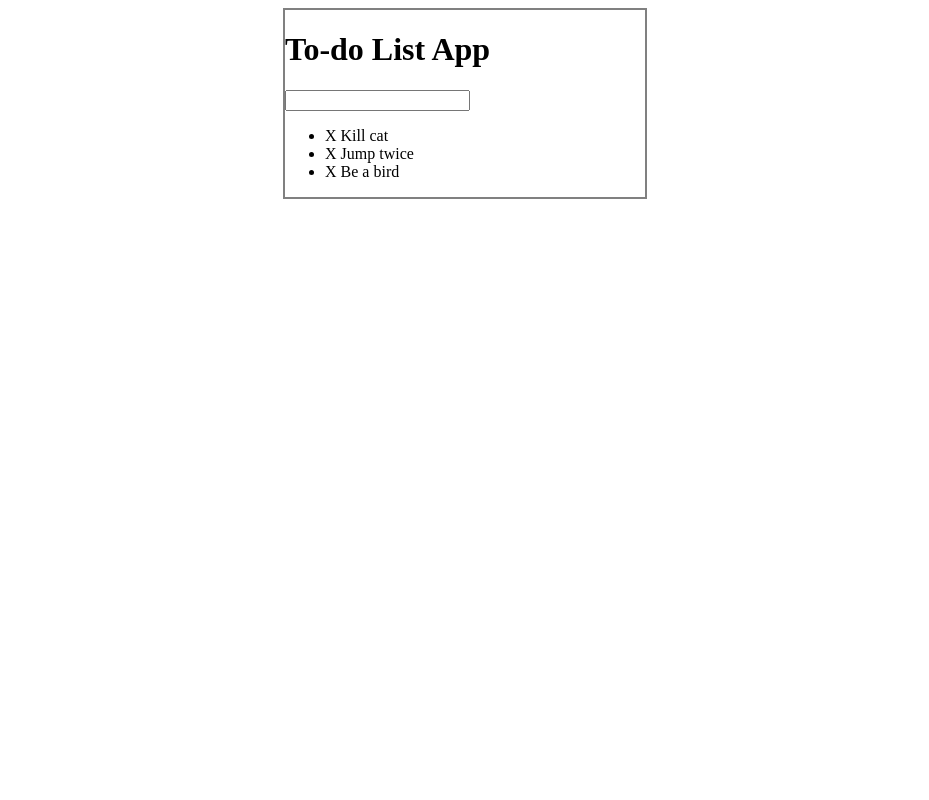
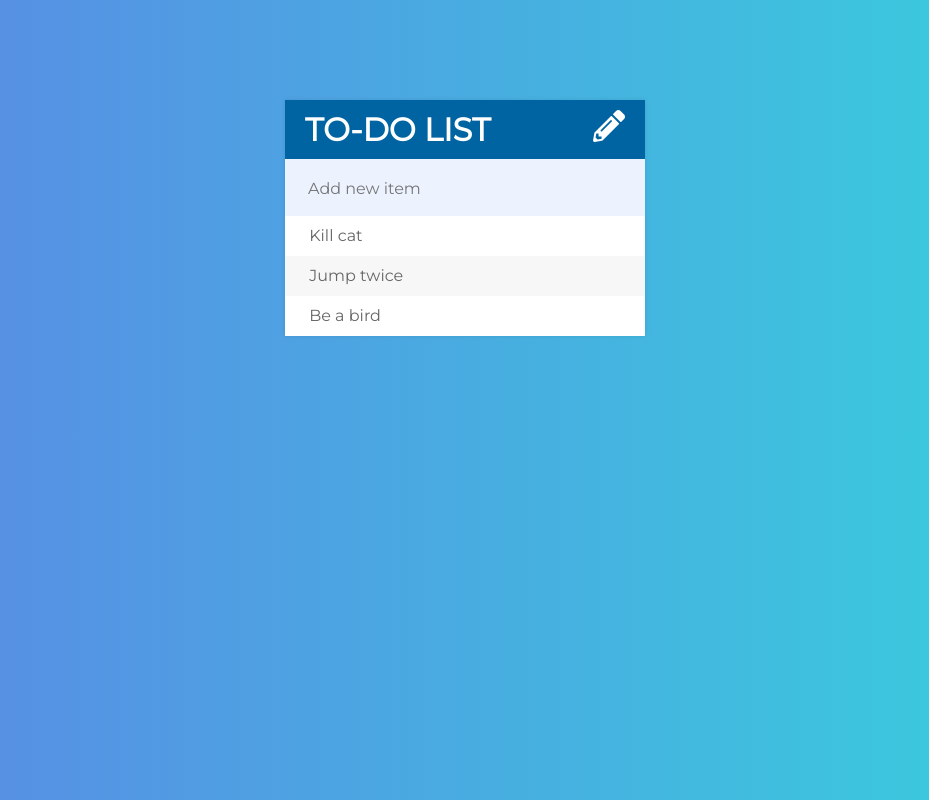
Before and after one commit to amitrambaran/todo-list, a plain HTML site: page index.html in a window 1280 px wide. Shown: the whole page, without its empty margins (175-1104 px from the left). Drawn offline with Linux system fonts and the light colour scheme.

Commit message:
complete app with styling

```diff
--- a/assets/css/app.css
+++ b/assets/css/app.css
@@ -1,7 +1,85 @@
+html{
+    font-family: 'Montserrat', sans-serif;
+}
+
+body{
+    background: #36D1DC;  /* fallback for old browsers */
+    background: -webkit-linear-gradient(to right, #5B86E5, #36D1DC);  /* Chrome 10-25, Safari 5.1-6 */
+    background: linear-gradient(to right, #5B86E5, #36D1DC); /* W3C, IE 10+/ Edge, Firefox 16+, Chrome 26+, Opera 12+, Safari 7+ */
+}
+
+h1{
+    background-color: #0064A2;
+    color: white;
+    margin: 0;
+    padding: 10px 20px;
+    text-transform: uppercase;
+}
+
+.fa-pencil-alt{
+    float: right;
+}
+
+ul{
+    list-style: none;
+    margin: 0;
+    padding: 0;
+}
+
+li{
+    background: white;
+    height: 40px;
+    line-height: 40px;
+    color: #666;
+}
+
+li:nth-child(2n){
+    background: #f7f7f7;
+}
+
+li:hover span{
+    width: 40px;
+    opacity: 1;
+}
+
+span{
+    background: #e74c3c;
+    height: 40px;
+    margin-right: 20px;
+    text-align: center;
+    color:white;
+    width: 0px;
+    display: inline-block;
+    transition: 0.3s;
+    opacity: 0;
+}
+
+input{
+    font-size: 20px;
+    background-color: #ecf3ff;
+    width: 100%;
+    padding: 14px 14px 14px 20px;
+    box-sizing: border-box;
+    color: #0064A2;
+    border: 3px solid rgba(0,0,0,0);
+}
+
+::placeholder{
+    font-size: 0.8em;
+    font-family: 'Montserrat', sans-serif;
+}
+
+input:focus{
+    background: white;
+    border: 3px solid #0064A2;
+    outline: none;
+}
+
 .container{
     width: 360px;
-    margin: 0 auto;
-    border: 2px solid grey;
+    margin: 100px auto;
+    box-shadow: 0 0 4px rgba(0,0,0,0.1);
+    background-color: #f7f7f7;
 }
 
 .complete{
--- a/assets/js/app.js
+++ b/assets/js/app.js
@@ -13,6 +13,10 @@ $("input[type='text']").keypress(function(event){
     if(event.which === 13){
         var todoText = $(this).val();
         $(this).val("");
-        $("ul").append("<li><span>X</span> " + todoText + "</li>");
+        $("ul").append("<li><span><i class='fas fa-minus-circle'></i></span> " + todoText + "</li>");
     }
 });
+
+$(".fa-pencil-alt").click(function(){
+    $("input[type='text']").fadeToggle();
+});
--- a/index.html
+++ b/index.html
@@ -7,16 +7,19 @@
     <meta http-equiv="X-UA-Compatible" content="ie=edge">
     <title>Todo List App</title>
     <link rel="stylesheet" href="assets/css/app.css">
+    <link href="https://fonts.googleapis.com/css?family=Montserrat" rel="stylesheet">
+    <link rel="stylesheet" href="https://use.fontawesome.com/releases/v5.7.0/css/all.css" integrity="sha384-lZN37f5QGtY3VHgisS14W3ExzMWZxybE1SJSEsQp9S+oqd12jhcu+A56Ebc1zFSJ" crossorigin="anonymous">
+
 </head>
 
 <body>
     <div class="container">
-        <h1>To-do List App</h1>
-        <input type="text">
+        <h1>To-do List <i class="fas fa-pencil-alt"></i></h1>
+        <input type="text" placeholder="Add new item">
         <ul>
-            <li><span>X</span> Kill cat</li>
-            <li><span>X</span> Jump twice</li>
-            <li><span>X</span> Be a bird</li>
+            <li><span><i class="fas fa-minus-circle"></i></span> Kill cat</li>
+            <li><span><i class="fas fa-minus-circle"></i></span> Jump twice</li>
+            <li><span><i class="fas fa-minus-circle"></i></span> Be a bird</li>
         </ul>
     </div>
 
```
